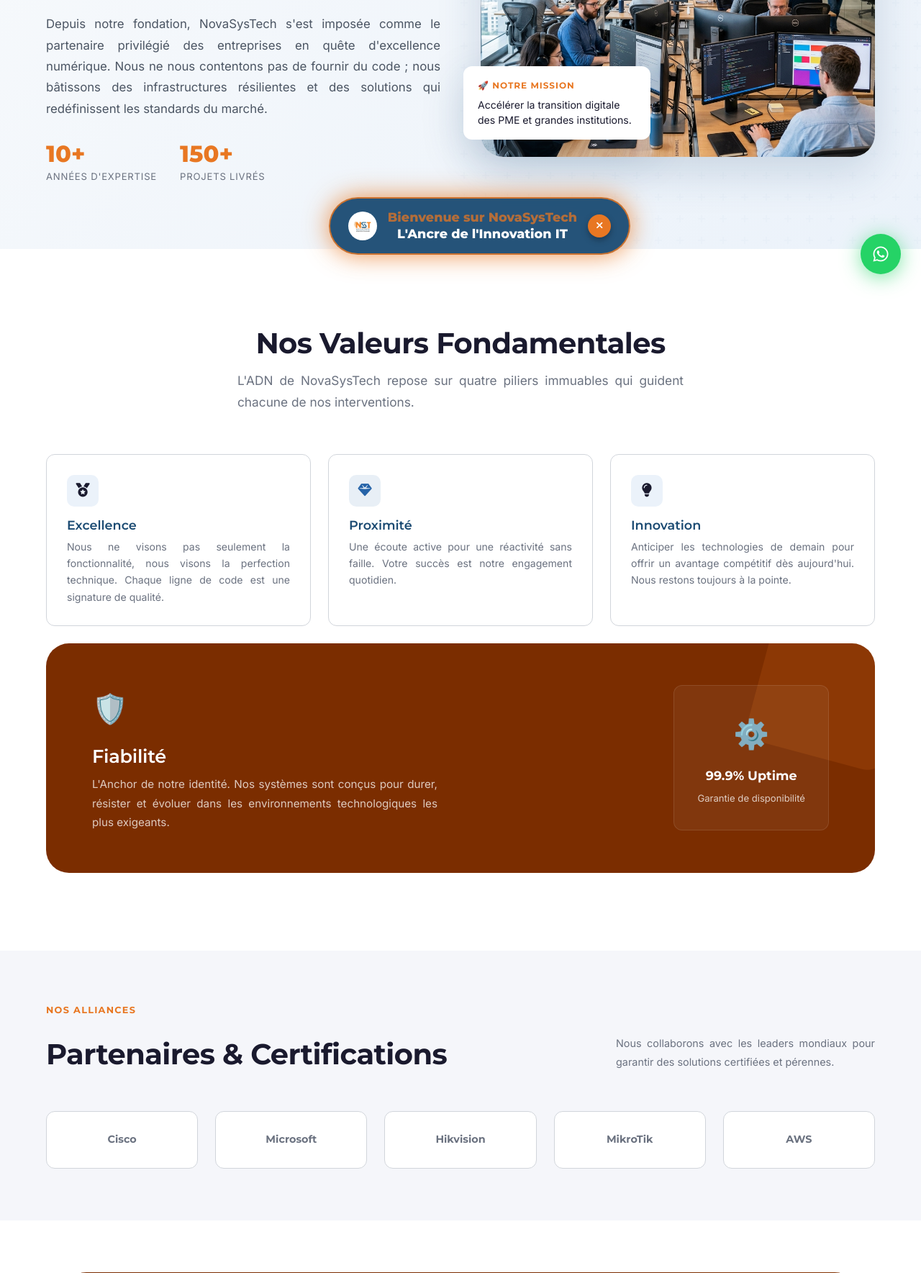
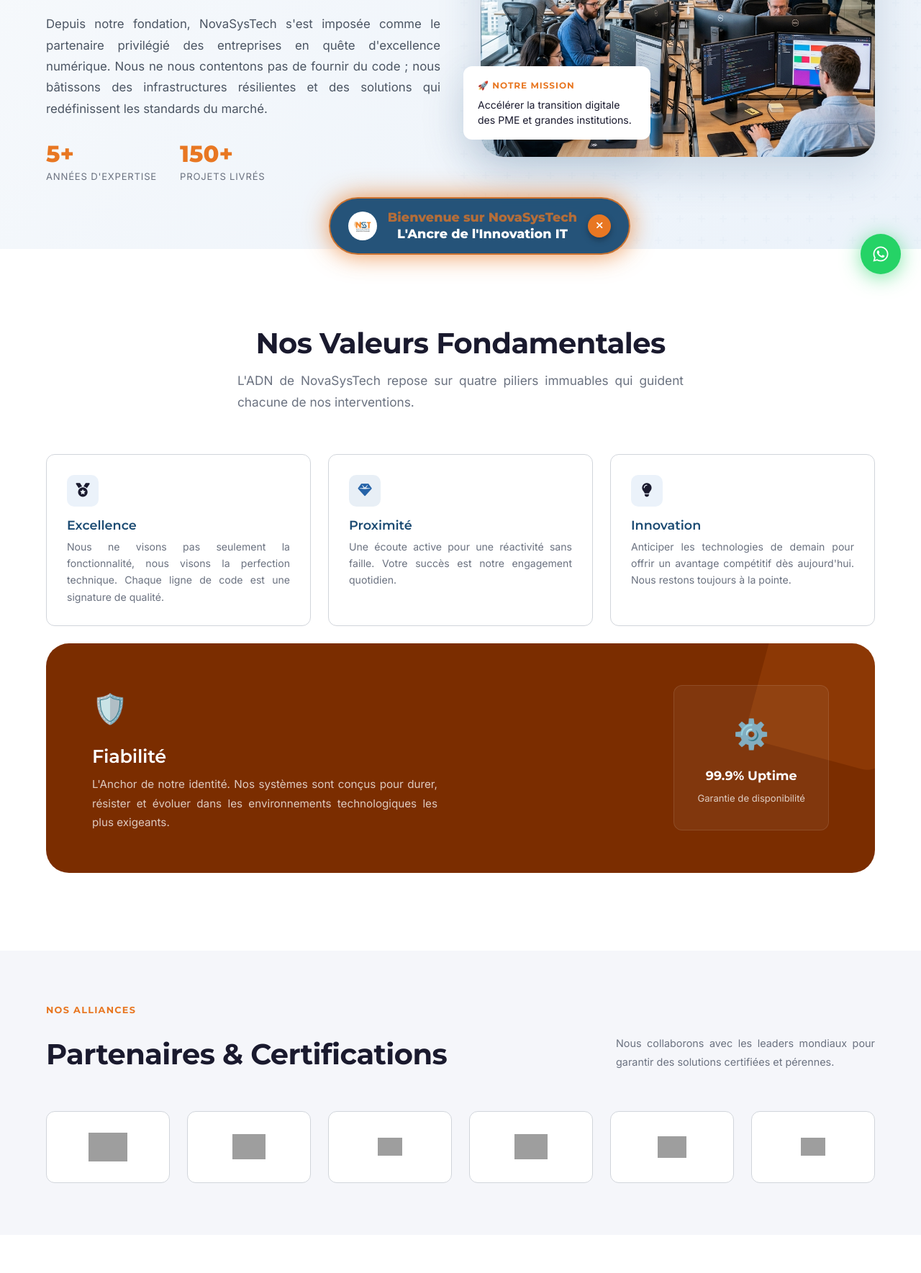
Before and after one commit to devdeveloppment/NovaSysTech, a Django app: page /a-propos/ in a window 1280 px wide. Shown: the part 391-2160 px from the top of the page at 72% size. Run offline with Django 5.2, Linux system fonts and the light colour scheme; grey boxes are pictures that could not be loaded.

Commit message:
feat: Harmonisation expérience, logos partenaires, brochure, blog et domaine

```diff
--- a/novasystech/templates/base/base.html
+++ b/novasystech/templates/base/base.html
@@ -154,7 +154,7 @@
     </div>
 
     <div class="footer-bottom">
-      <span>© 2024 NovaSysTech (NST) — Excellence Technologique. <a href="{{ SITE_URL }}" style="color:var(--orange);">Novasystech.net</a></span>
+      <span>© 2024 NovaSysTech (NST) — Excellence Technologique. <a href="{{ SITE_URL }}" style="color:var(--orange);">novasystechn.com</a></span>
       <a href="{% url 'mentions' %}" style="color:rgba(255,255,255,.4);">Mentions légales & Confidentialité</a>
     </div>
   </div>
--- a/novasystech/templates/core/about.html
+++ b/novasystech/templates/core/about.html
@@ -12,7 +12,7 @@
         <h1 style="margin-bottom:20px;">L'Ancre de<br><span class="text-orange">l'informatique moderne.</span></h1>
         <p>Depuis notre fondation, NovaSysTech s'est imposée comme le partenaire privilégié des entreprises en quête d'excellence numérique. Nous ne nous contentons pas de fournir du code ; nous bâtissons des infrastructures résilientes et des solutions qui redéfinissent les standards du marché.</p>
         <div class="about-stats">
-          <div class="about-stat"><span class="num" data-counter="10" data-suffix="+">10+</span><span class="lbl">Années d'expertise</span></div>
+          <div class="about-stat"><span class="num" data-counter="5" data-suffix="+">5+</span><span class="lbl">Années d'expertise</span></div>
           <div class="about-stat"><span class="num" data-counter="150" data-suffix="+">150+</span><span class="lbl">Projets livrés</span></div>
         </div>
       </div>
@@ -78,14 +78,25 @@
         <p style="color:var(--gray-dark);max-width:360px;font-size:.9rem;">Nous collaborons avec les leaders mondiaux pour garantir des solutions certifiées et pérennes.</p>
       </div>
     </div>
-    <div style="display:flex;gap:24px;flex-wrap:wrap;margin-top:32px;" data-aos>
-      {% for p in "12345" %}
-      <div style="flex:1;min-width:140px;background:var(--white);border:1px solid var(--gray-mid);border-radius:var(--radius-md);padding:24px;display:flex;align-items:center;justify-content:center;min-height:80px;">
-        <div style="font-family:var(--font-display);font-weight:700;color:var(--gray-dark);font-size:.9rem;">
-          {% if forloop.counter == 1 %}Cisco{% elif forloop.counter == 2 %}Microsoft{% elif forloop.counter == 3 %}Hikvision{% elif forloop.counter == 4 %}MikroTik{% else %}AWS{% endif %}
-        </div>
+    <div style="display:flex;gap:24px;flex-wrap:wrap;margin-top:32px;justify-content:center;" data-aos>
+      <div style="flex:1;min-width:140px;max-width:180px;background:var(--white);border:1px solid var(--gray-mid);border-radius:var(--radius-md);padding:24px;display:flex;align-items:center;justify-content:center;min-height:100px;transition:var(--transition);" onmouseover="this.style.transform='translateY(-5px)';this.style.boxShadow='var(--shadow-lg)'" onmouseout="this.style.transform='';this.style.boxShadow=''">
+        <img src="https://upload.wikimedia.org/wikipedia/commons/0/08/Cisco_logo_blue_2016.svg" alt="Cisco" style="max-height:40px;width:auto;object-fit:contain;">
       </div>
-      {% endfor %}
+      <div style="flex:1;min-width:140px;max-width:180px;background:var(--white);border:1px solid var(--gray-mid);border-radius:var(--radius-md);padding:24px;display:flex;align-items:center;justify-content:center;min-height:100px;transition:var(--transition);" onmouseover="this.style.transform='translateY(-5px)';this.style.boxShadow='var(--shadow-lg)'" onmouseout="this.style.transform='';this.style.boxShadow=''">
+        <img src="https://upload.wikimedia.org/wikipedia/commons/9/96/Microsoft_logo_%282012%29.svg" alt="Microsoft" style="max-height:35px;width:auto;object-fit:contain;">
+      </div>
+      <div style="flex:1;min-width:140px;max-width:180px;background:var(--white);border:1px solid var(--gray-mid);border-radius:var(--radius-md);padding:24px;display:flex;align-items:center;justify-content:center;min-height:100px;transition:var(--transition);" onmouseover="this.style.transform='translateY(-5px)';this.style.boxShadow='var(--shadow-lg)'" onmouseout="this.style.transform='';this.style.boxShadow=''">
+        <img src="https://upload.wikimedia.org/wikipedia/commons/5/50/Oracle_logo.svg" alt="Oracle" style="max-height:25px;width:auto;object-fit:contain;">
+      </div>
+      <div style="flex:1;min-width:140px;max-width:180px;background:var(--white);border:1px solid var(--gray-mid);border-radius:var(--radius-md);padding:24px;display:flex;align-items:center;justify-content:center;min-height:100px;transition:var(--transition);" onmouseover="this.style.transform='translateY(-5px)';this.style.boxShadow='var(--shadow-lg)'" onmouseout="this.style.transform='';this.style.boxShadow=''">
+        <img src="https://upload.wikimedia.org/wikipedia/commons/9/93/Amazon_Web_Services_Logo.svg" alt="AWS" style="max-height:35px;width:auto;object-fit:contain;">
+      </div>
+      <div style="flex:1;min-width:140px;max-width:180px;background:var(--white);border:1px solid var(--gray-mid);border-radius:var(--radius-md);padding:24px;display:flex;align-items:center;justify-content:center;min-height:100px;transition:var(--transition);" onmouseover="this.style.transform='translateY(-5px)';this.style.boxShadow='var(--shadow-lg)'" onmouseout="this.style.transform='';this.style.boxShadow=''">
+        <img src="https://upload.wikimedia.org/wikipedia/commons/2/2f/Google_2015_logo.svg" alt="Google" style="max-height:30px;width:auto;object-fit:contain;">
+      </div>
+      <div style="flex:1;min-width:140px;max-width:180px;background:var(--white);border:1px solid var(--gray-mid);border-radius:var(--radius-md);padding:24px;display:flex;align-items:center;justify-content:center;min-height:100px;transition:var(--transition);" onmouseover="this.style.transform='translateY(-5px)';this.style.boxShadow='var(--shadow-lg)'" onmouseout="this.style.transform='';this.style.boxShadow=''">
+        <img src="https://upload.wikimedia.org/wikipedia/commons/4/4e/Hikvision_logo.svg" alt="Hikvision" style="max-height:25px;width:auto;object-fit:contain;">
+      </div>
     </div>
   </div>
 </section>
--- a/novasystech/templates/core/mentions.html
+++ b/novasystech/templates/core/mentions.html
@@ -11,7 +11,7 @@
   <div class="container" style="max-width:800px;">
     <div style="background:var(--white);border:1px solid var(--gray-mid);border-radius:var(--radius-lg);padding:48px;">
       <h2 style="color:var(--blue);margin-bottom:16px;">1. Éditeur du site</h2>
-      <p style="color:var(--text-light);line-height:1.8;margin-bottom:32px;"><strong>NovaSysTech (NST)</strong><br>Agoè Assiyéyé, Lomé<br>Tél : {{ PHONE_1 }}<br>Email : {{ EMAIL_CONTACT }}<br>Site : Novasystech.net</p>
+      <p style="color:var(--text-light);line-height:1.8;margin-bottom:32px;"><strong>NovaSysTech (NST)</strong><br>Agoè Assiyéyé, Lomé<br>Tél : {{ PHONE_1 }}<br>Email : {{ EMAIL_CONTACT }}<br>Site : novasystechn.com</p>
       <h2 style="color:var(--blue);margin-bottom:16px;">2. Hébergement</h2>
       <p style="color:var(--text-light);line-height:1.8;margin-bottom:32px;">Ce site est hébergé sur un serveur VPS sécurisé. Toutes les données sont protégées par un certificat SSL/HTTPS.</p>
       <h2 style="color:var(--blue);margin-bottom:16px;">3. Protection des données</h2>
--- a/novasystech/templates/services/hub.html
+++ b/novasystech/templates/services/hub.html
@@ -106,7 +106,7 @@
       <p style="color:var(--gray-dark);max-width:480px;margin:16px auto 32px;">Nos consultants sont à votre disposition pour une étude personnalisée de vos besoins technologiques.</p>
       <div style="display:flex;gap:14px;justify-content:center;flex-wrap:wrap;">
         <a href="{% url 'devis' %}" class="btn btn-primary btn-lg">Parler à un expert</a>
-        <a href="#" class="btn btn-outline-dark btn-lg">Télécharger la brochure</a>
+        <a href="{% static 'documents/brochure_novasystech.pdf' %}" class="btn btn-outline-dark btn-lg" download>Télécharger la brochure</a>
       </div>
     </div>
   </div>
```
Also changed, not shown: novasystech/templates/blog/list.html (+38 -23 lines), 1 other file.
